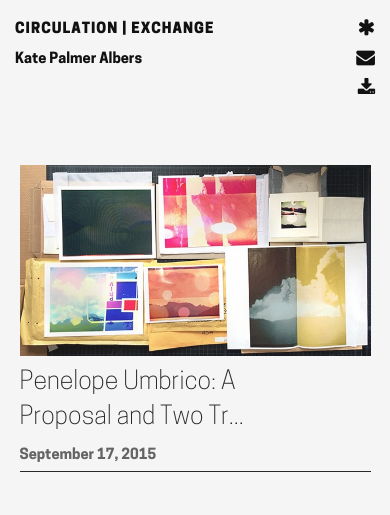
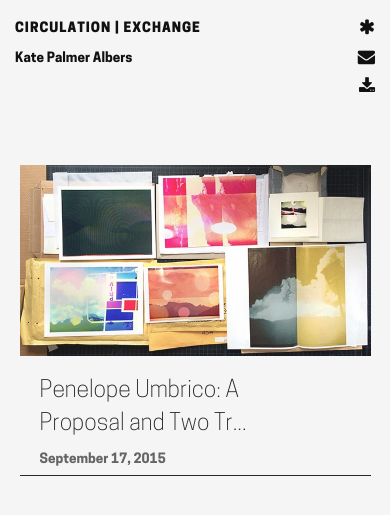
Before and after one commit to katepalbers/circ-exchg, a Jekyll site: the page built from index.html, in a window 390 px wide. Shown: the top 515 px of the page. Built offline with Jekyll 4.4.1, drawn with Linux system fonts in a browser that asks for light colours; nearby versions of some CDN libraries; some web fonts are replaced.

Commit message:
Fixes tablet portrait orientation css, adjust phone font size

```diff
--- a/assets/css/k.css
+++ b/assets/css/k.css
@@ -612,7 +612,9 @@ MailChimp Form
 	}
 }
 
-@media screen and (max-width: 959px) and (min-height: 959px) {
+/* tablets in portrait */
+
+@media screen and ( orientation: portrait) and ( max-aspect-ratio: 7/8 ) {
 	img.home {
 		width: 90%;
 		margin-left: 5%;
@@ -628,10 +630,13 @@ MailChimp Form
 		opacity: .9;
 	}
 	#prev {
-		margin-top: 184px;
+		margin-top: 120px;
 	}
 	#next {
-		margin-top: 184px;
+		margin-top: 120px;
+	}
+	article #prev, article #next {
+	  bottom: 152px;
 	}
 	#welcome {
 		border-left: none;
@@ -643,7 +648,8 @@ MailChimp Form
 		float: left;
 		height: 270px;
 		margin-left: 20px;
-		border-left: 1px solid #111;
+		/*border-left: 1px solid #111;*/
+		border-left: none;
 		padding: 0px;
 	}
 	.post-list img {
@@ -664,6 +670,8 @@ MailChimp Form
 		height: 100%;
 	}
 }
+
+/* phones */
 
 @media screen and (max-width: 679px) {
    article {
@@ -709,8 +717,8 @@ MailChimp Form
 		clear: both;
 	}
 	body {
-		font-size: 1.3em;
-		line-height:1.45em;
+		font-size: 1.2em;
+		line-height:1.5em;
 	}
 	h1 {
 		font-size:2.3em;
```
